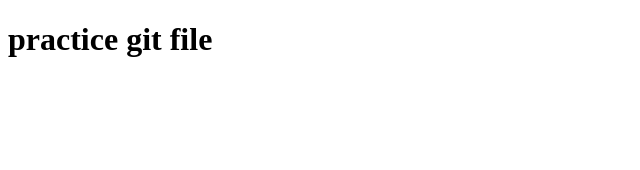
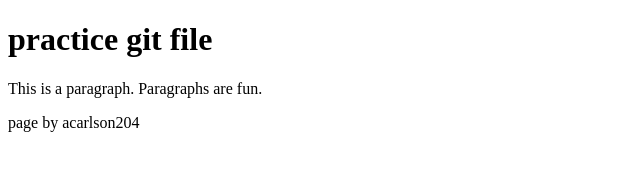
Before and after one commit to acarlson204/ideal-guacamole, a plain HTML site: page index.html in a window 1280 px wide. Shown: the whole page, without its empty margins (0-640 px from the left). Drawn offline with Linux system fonts and the light colour scheme.

Commit message:
Added footer and paragraph 1

```diff
--- a/index.html
+++ b/index.html
@@ -10,5 +10,11 @@
     <h1>
         practice git file
     </h1>
+<p>
+    This is a paragraph. Paragraphs are fun.
+</p>
+    <footer>
+        page by acarlson204
+    </footer>
 </body>
 </html>
```
